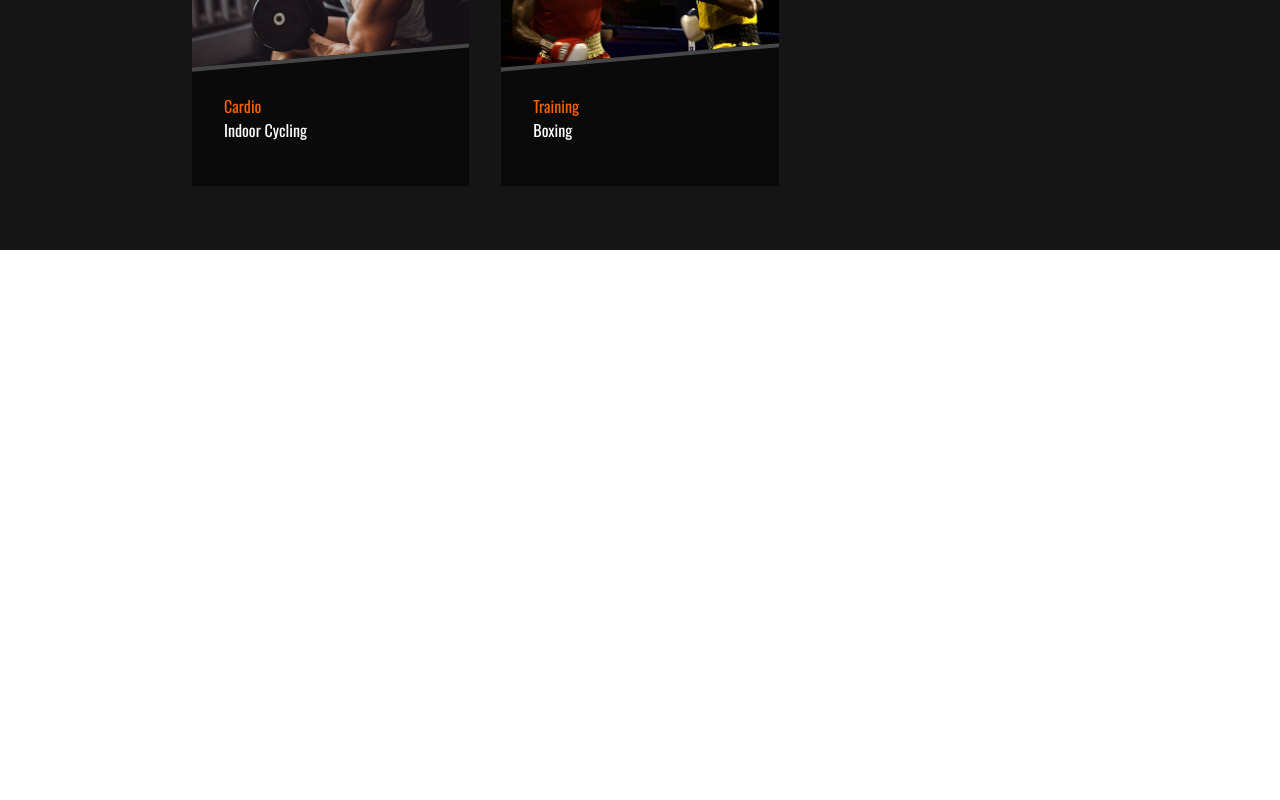
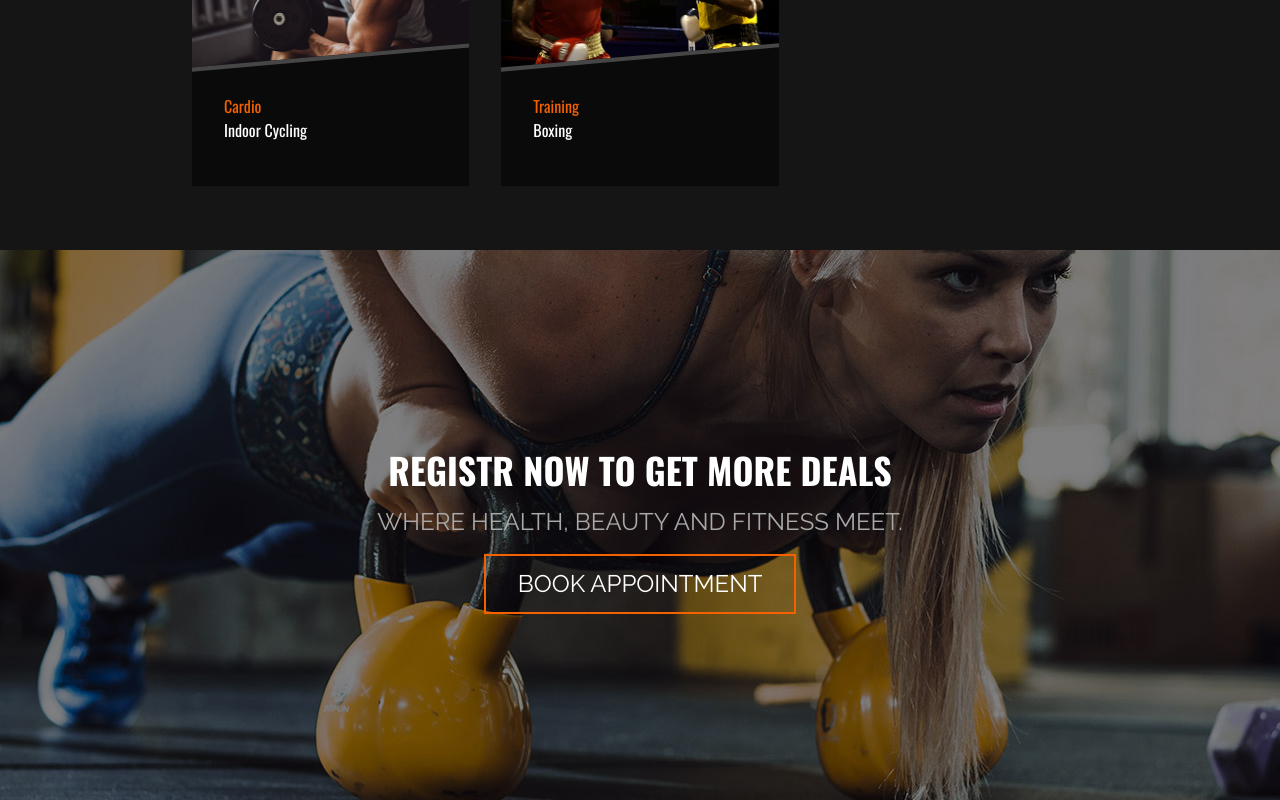
Before and after one commit to mesfincode/gymlife, a React (Vite) app: page / in a window 1280 px wide. Shown: the part 1985-2785 px from the top of the page. Before the commit the page ends 2235 px from the top, so only its background shows below. Built offline with nearby package versions, Linux system fonts and the light colour scheme.

Commit message:
created the banner componnent

```diff
--- a/src/App.jsx
+++ b/src/App.jsx
@@ -3,6 +3,8 @@ import Hero from "./components/Hero";
 import Navbar from "./components/Navbar";
 import ChoosUs from "./components/ChoosUs";
 import Classes from "./components/Classes";
+import Banner from "./components/Banner";
+import OurPlan from "./components/OurPlan";
 
 function App() {
   const [count, setCount] = useState(0);
@@ -14,6 +16,8 @@ function App() {
     <Hero />
     <ChoosUs/>
     <Classes />
+    <Banner />
+    <OurPlan />
     </section>
 
     </>
--- /dev/null
+++ b/src/components/Banner.jsx
@@ -0,0 +1,18 @@
+import React from 'react'
+import banner from '../assets/img/banner-bg.jpg'
+const Banner = () => {
+  return (
+    <section className='relative'>
+      <img src={banner} alt="" className=' h-[550px] object-cover '/>
+      <div className='absolute top-[200px] w-full  px-4'>
+         <div className='w-full flex justify-center items-center flex-col space-y-4'>
+         <h1 className='text-white max-sm:text-2xl text-4xl uppercase font-bold'>registr now to get more deals</h1>
+         <h1 className='text-black-text max-sm:text-2xl uppercase text-2xl font-raleway '>Where health, beauty and fitness meet.</h1>
+         <button className='border-2 px-8 py-3 hover:bg-primary transition text-white font-raleway uppercase text-2xl max-sm:text-lg max-sm:px-2 border-primary'>Book Appointment</button>
+         </div>
+      </div>
+    </section>
+  )
+}
+
+export default Banner
--- /dev/null
+++ b/src/components/OurPlan.jsx
@@ -0,0 +1,11 @@
+import React from 'react'
+
+const OurPlan = () => {
+  return (
+    <div>
+
+    </div>
+  )
+}
+
+export default OurPlan
```
